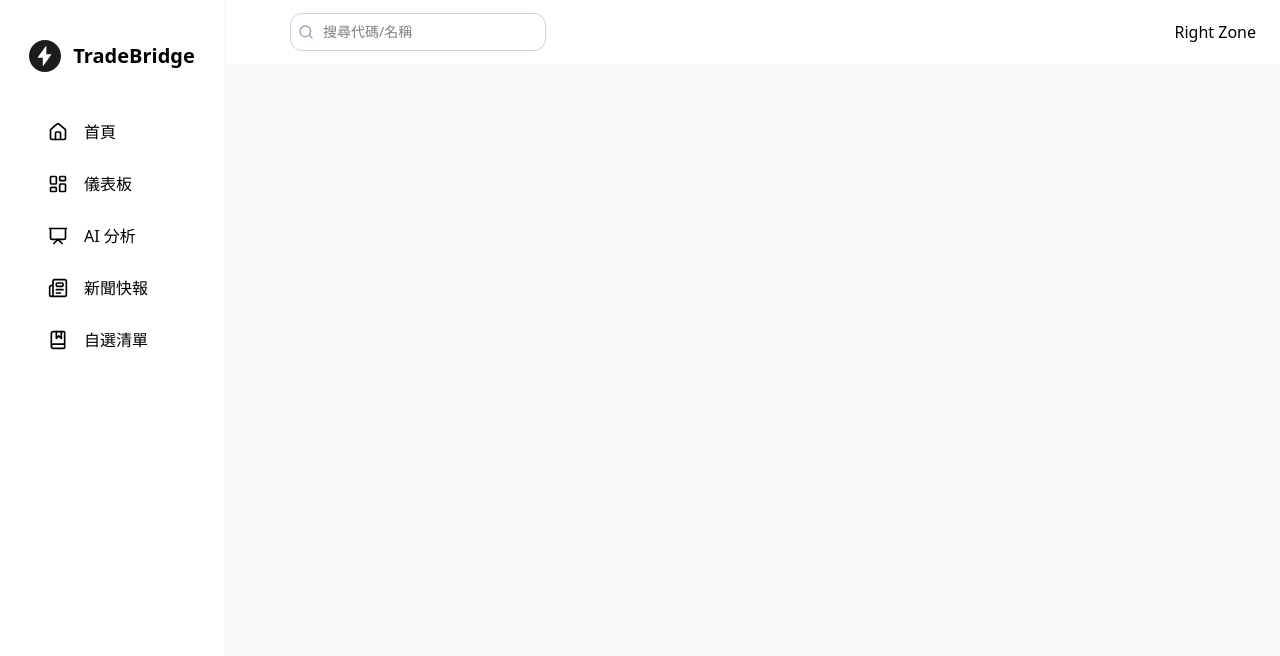
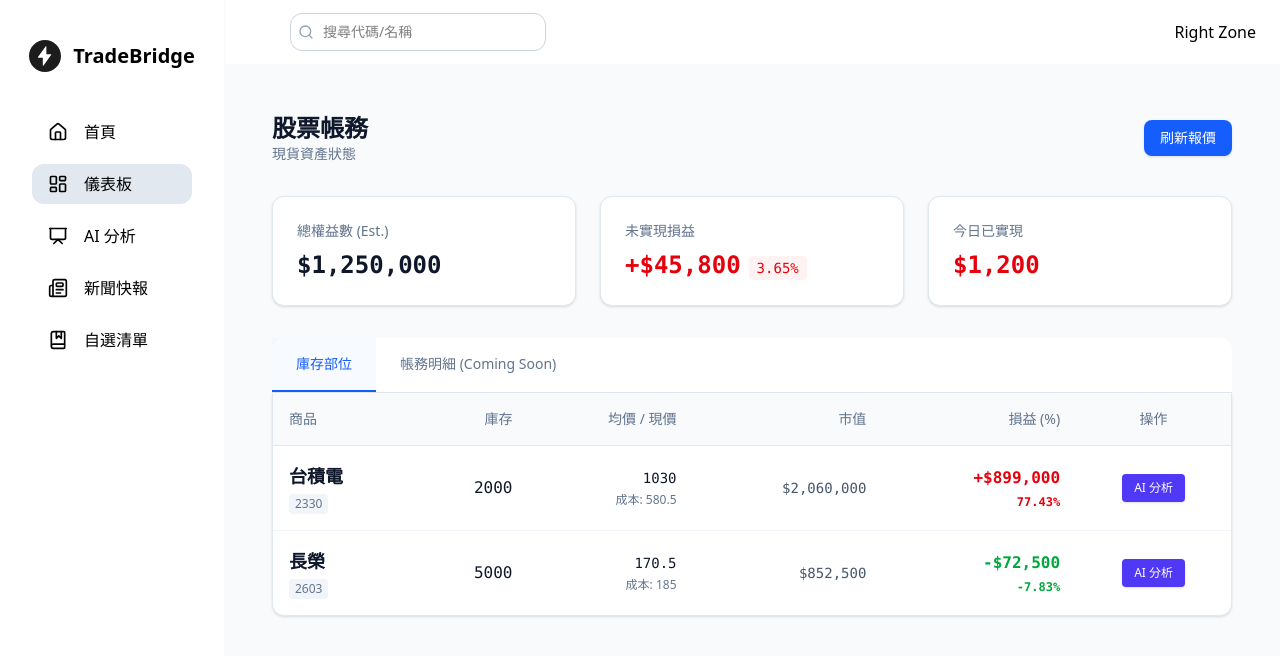
Before and after one commit to thomas021115/JS-Python-Trade-Bridge, a Vue app in the folder web/: page /Dashboard in a window 1280 px wide. Shown: the top 656 px of the page. Built offline with nearby package versions, Linux system fonts and the light colour scheme; no server answers.

Commit message:
chore(tailwind): adjust theme color configuration
- 調整portfolio頁面主題色彩（淺色）
- 修改路由設定，讓儀表板頁面導航至portfolio頁面

```diff
--- a/web/src/pages/Portfolio.vue
+++ b/web/src/pages/Portfolio.vue
@@ -1,11 +1,12 @@
 <script setup lang="ts">
 import { ref } from 'vue';
 import { useRouter } from 'vue-router';
-const router = useRouter();
 
 // 狀態控制
+const router = useRouter();
 const loading = ref(false);
 
+// === 假資料區域 Start ===
 const totalAssets = ref(1250000);
 const totalUnrealized = ref(45800);
 const totalReturnRate = ref(3.65);
@@ -32,8 +33,9 @@ const positions = ref([
 		pnl_rate: -7.83,
 	},
 ]);
+// === 假資料區域 End ===
 
-// 貨幣格式化
+// 貨幣格式化 (台幣 $1,234)
 const formatCurrency = (value: number) => {
 	return new Intl.NumberFormat('zh-TW', {
 		style: 'currency',
@@ -42,7 +44,7 @@ const formatCurrency = (value: number) => {
 	}).format(value);
 };
 
-// 手動更新
+// 手動更新 (模擬)
 const refreshData = () => {
 	loading.value = true;
 	setTimeout(() => {
@@ -50,166 +52,179 @@ const refreshData = () => {
 	}, 1000);
 };
 
+// 跳轉到 AI 分析頁
 const analyzeStock = (code: string) => {
-	router.push({ path: '/', query: { code: code } });
+	router.push({ path: '/aianalysis', query: { code: code } });
 };
 </script>
 
 <template>
-	<div class="min-h-screen bg-slate-900 text-slate-100 p-6">
-		<!-- 頂部標題 -->
+	<div class="min-h-full bg-slate-50 text-slate-900 p-6 rounded-xl">
+		<div class="flex justify-between items-center mb-8">
 			<div>
-			<h1 class="text-2xl font-bold">股票帳務</h1>
-			<p class="text-slate-400 text-sm">現貨資產狀態</p>
+				<h1 class="text-2xl font-bold text-slate-900">股票帳務</h1>
+				<p class="text-slate-500 text-sm">現貨資產狀態</p>
 			</div>
 
 			<button
 				@click="refreshData"
-			class="flex items-center gap-2 px-4 py-2 bg-blue-600 hover:bg-blue-500 rounded-lg transition-colors disabled:opacity-50"
+				class="flex items-center gap-2 px-4 py-2 bg-blue-600 hover:bg-blue-700 text-white rounded-lg transition-colors disabled:opacity-50 text-sm font-medium shadow-sm"
 				:disabled="loading"
 			>
 				<span v-if="loading">讀取中...</span>
 				<span v-else>刷新報價</span>
 			</button>
+		</div>
 
-		<!-- 頂部 -->
 		<div class="grid grid-cols-1 md:grid-cols-3 gap-6 mb-8">
-			<!-- 總權益數 -->
-			<div
-				class="bg-slate-800 p-6 rounded-xl border border-slate-700 shadow-lg"
-			>
-				<h3 class="text-slate-400 text-sm mb-2">總權益數 (Est.)</h3>
-				<div class="text-mono font-bold text-white">
+			<div class="bg-white p-6 rounded-xl border border-slate-200 shadow-sm">
+				<h3 class="text-slate-500 text-sm font-medium mb-2">總權益數 (Est.)</h3>
+				<div class="text-2xl font-mono font-bold text-slate-900">
 					{{ formatCurrency(totalAssets) }}
 				</div>
 			</div>
 
-			<!-- 未實現損益 -->
+			<div class="bg-white p-6 rounded-xl border border-slate-200 shadow-sm">
+				<h3 class="text-slate-500 text-sm font-medium mb-2">未實現損益</h3>
 				<div
-				class="bg-slate-800 p-6 rounded-xl border border-slate-700 shadow-lg"
+					class="text-2xl font-mono font-bold flex items-baseline gap-2"
+					:class="totalUnrealized >= 0 ? 'text-red-600' : 'text-green-600'"
 				>
-				<h3 class="">未實現損益</h3>
-				<div
-					class="text-2xl font-mono font-bold"
-					:class="totalUnrealized >= 0 ? 'text-red-500' : 'text-green-500'"
+					<span
+						>{{ totalUnrealized >= 0 ? '+' : ''
+						}}{{ formatCurrency(totalUnrealized) }}</span
 					>
-					{{ totalUnrealized >= 0 ? '+' : ''
-					}}{{ formatCurrency(totalUnrealized) }}
-					<span>{{ totalReturnRate }}%</span>
+					<span
+						class="text-sm px-2 py-0.5 rounded font-medium"
+						:class="
+							totalUnrealized >= 0
+								? 'bg-red-50 text-red-600'
+								: 'bg-green-50 text-green-600'
+						"
+					>
+						{{ totalReturnRate }}%
+					</span>
 				</div>
 			</div>
 
-			<!-- 今日已實現 -->
-			<div
-				class="bg-slate-800 p-6 rounded-xl border border-slate-700 shadow-lg"
-			>
-				<h3 class="text-slate-400 text-sm mb-2">今日已實現</h3>
+			<div class="bg-white p-6 rounded-xl border border-slate-200 shadow-sm">
+				<h3 class="text-slate-500 text-sm font-medium mb-2">今日已實現</h3>
 				<div
 					class="text-2xl font-mono font-bold"
-					:class="realizedDay >= 0 ? 'text-red-400' : 'text-slate-100'"
+					:class="realizedDay >= 0 ? 'text-red-600' : 'text-slate-900'"
 				>
 					{{ formatCurrency(realizedDay) }}
 				</div>
 			</div>
 		</div>
 
-		<!-- 分頁標籤 -->
-		<div
-			class="bg-slate-900 rounded-xl border border-slate-700 overflow-hidden mt-8"
-		>
-			<div class="flex border-b border-slate-700">
+		<div class="bg-white rounded-t-xl border-b border-slate-200 mt-8">
+			<div class="flex">
 				<button
 					@click="activeTab = 'positions'"
-					class="px-6 py-4 text-sm font-medium transition-colors"
+					class="px-6 py-4 text-sm font-medium transition-colors border-b-2"
 					:class="
 						activeTab === 'positions'
-							? 'text-blue-400 border-b-2 border-blue-400 bg-slate-700/50'
-							: 'text-slate-400 hover:text-white'
+							? 'text-blue-600 border-blue-600 bg-blue-50/50'
+							: 'text-slate-500 border-transparent hover:text-slate-700 hover:bg-slate-50'
 					"
 				>
 					庫存部位
 				</button>
 				<button
 					@click="activeTab = 'accounting'"
-					class="px-6 py-4 text-sm font-medium transition-colors"
+					class="px-6 py-4 text-sm font-medium transition-colors border-b-2"
 					:class="
 						activeTab === 'accounting'
-							? 'text-blue-400 border-b-2 border-blue-400 bg-slate-700/50'
-							: 'text-slate-400 hover:text-white'
+							? 'text-blue-600 border-blue-600 bg-blue-50/50'
+							: 'text-slate-500 border-transparent hover:text-slate-700 hover:bg-slate-50'
 					"
 				>
 					帳務明細 (Coming Soon)
 				</button>
 			</div>
 		</div>
-		<div v-if="activeTab === 'positions'" class="overflow-x-auto">
+
+		<div
+			v-if="activeTab === 'positions'"
+			class="overflow-x-auto bg-white rounded-b-xl border border-slate-200 border-t-0 shadow-sm"
+		>
 			<table class="w-full text-left border-collapse">
 				<thead>
-					<tr class="bg-slate-700/50 text-sm">
+					<tr
+						class="bg-slate-50 text-sm text-slate-500 border-b border-slate-200"
+					>
 						<th class="p-4 font-medium">商品</th>
 						<th class="p-4 font-medium text-right">庫存</th>
 						<th class="p-4 font-medium text-right">均價 / 現價</th>
 						<th class="p-4 font-medium text-right">市值</th>
 						<th class="p-4 font-medium text-right">損益 (%)</th>
-						<th class="p-4 font-medium text-center">AI分析</th>
+						<th class="p-4 font-medium text-center">操作</th>
 					</tr>
 				</thead>
-				<tbody class="divide-y divide-slate-700 text-sm">
+				<tbody class="divide-y divide-slate-100 text-sm">
 					<tr
 						v-for="pos in positions"
 						:key="pos.code"
-						class="hover:bg-slate-700/30 active:bg-slate-700/50 transition-colors cursor-pointer"
+						class="hover:bg-slate-50 transition-colors"
 					>
-						<!-- 商品 -->
 						<td class="p-4">
-							<div class="font-bold text-white">{{ pos.name }}</div>
-							<div class="text-xs text-slate-500">{{ pos.code }}</div>
+							<div class="font-bold text-slate-900 text-lg">{{ pos.name }}</div>
+							<div
+								class="text-xs text-slate-500 bg-slate-100 inline-block px-1.5 py-0.5 rounded mt-1"
+							>
+								{{ pos.code }}
+							</div>
 						</td>
 
-						<!-- 庫存 -->
-						<td class="p-4 text-right font-mono text-white">
+						<td class="p-4 text-right font-mono text-slate-900 text-base">
 							{{ pos.quantity }}
 						</td>
 
-						<!-- 均價 / 現價 -->
 						<td class="p-4 text-right">
-							<div class="font-mono text-white">{{ pos.current_price }}</div>
-							<div class="text-xs text-slate-500">成本: {{ pos.price }}</div>
+							<div class="font-mono text-slate-900">
+								{{ pos.current_price }}
+							</div>
+							<div class="text-xs text-slate-500 mt-1">
+								成本: {{ pos.price }}
+							</div>
 						</td>
 
-						<!-- 市值 -->
-						<td class="p-4 text-right font-mono text-slate-300">
+						<td class="p-4 text-right font-mono text-slate-600">
 							{{ formatCurrency(pos.quantity * pos.current_price) }}
 						</td>
 
-						<!-- 損益 (紅漲綠跌邏輯) -->
 						<td class="p-4 text-right font-mono font-bold">
-							<div :class="pos.pnl >= 0 ? 'text-red-500' : 'text-green-500'">
+							<div
+								:class="pos.pnl >= 0 ? 'text-red-600' : 'text-green-600'"
+								class="text-base"
+							>
 								{{ pos.pnl >= 0 ? '+' : '' }}{{ formatCurrency(pos.pnl) }}
 							</div>
 							<div
-								:class="pos.pnl_rate >= 0 ? 'text-red-500' : 'text-green-500'"
-								class="text-xs"
+								:class="pos.pnl_rate >= 0 ? 'text-red-600' : 'text-green-600'"
+								class="text-xs mt-1"
 							>
 								{{ pos.pnl_rate }}%
 							</div>
 						</td>
 
-						<!-- 操作按鈕 -->
 						<td class="p-4 text-center">
 							<button
 								@click="analyzeStock(pos.code)"
-								class="px-3 py-1 bg-indigo-500/20 text-indigo-300 border border-indigo-500/50 rounded hover:bg-indigo-500/40 transition-colors text-xs"
+								class="px-3 py-1.5 bg-indigo-600 hover:bg-indigo-700 text-white rounded text-xs transition-colors shadow-sm font-medium"
 							>
-								分析走勢
+								AI 分析
 							</button>
 						</td>
 					</tr>
 				</tbody>
 			</table>
 
-			<!-- 無資料時的提示 -->
-			<div v-if="positions.length === 0" class="p-8 text-center text-slate-500">
+			<div
+				v-if="positions.length === 0"
+				class="p-12 text-center text-slate-500"
+			>
 				目前沒有持倉
 			</div>
 		</div>
```
Also changed, not shown: web/src/router/index.ts (+8 -8 lines). Lines whose indentation alone changed are shown as unchanged.
